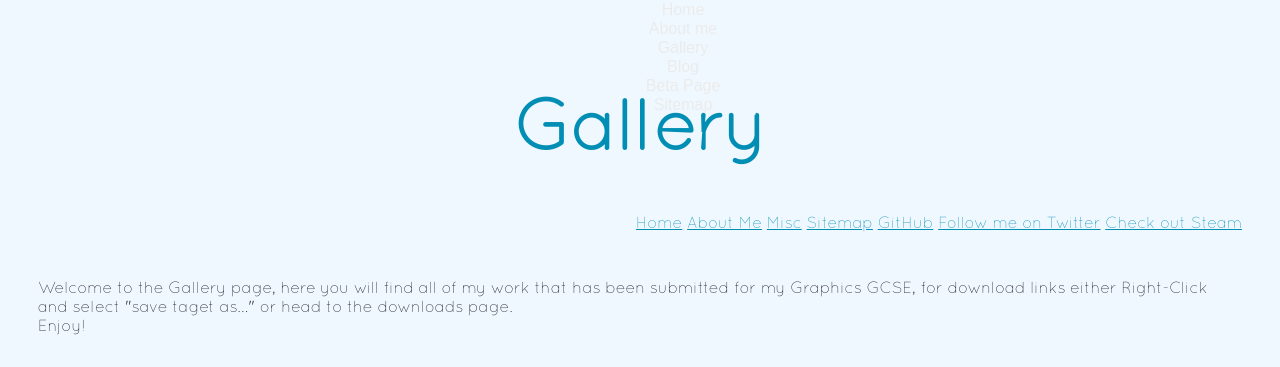
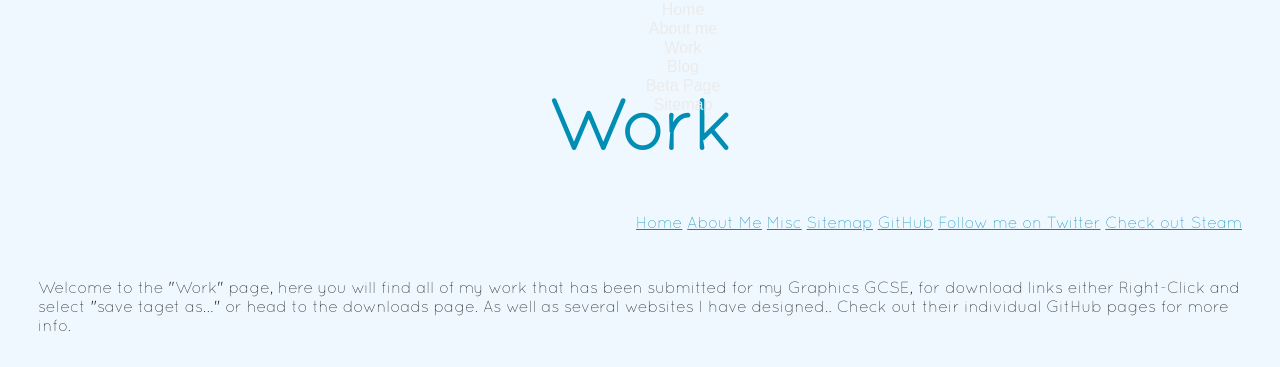
Before and after one commit to boffnoff/boffnoff.github.com, a Jekyll site: the page built from work.html, in a window 1280 px wide and 1006 px high, cut to the strip 0-367 px from the top of the window. Built offline with Jekyll 4.4.1, drawn with Linux system fonts in a browser that asks for light colours.

Commit message:
renamed 'gallery' to 'work' and updated links as well as added info ready for the 'work' page to display my other sites

```diff
--- a/_layouts/master.html
+++ b/_layouts/master.html
@@ -78,7 +78,7 @@
             <ul>
                 <li><a href='/index.html'>Home</a></li>
                 <li><a href='/about.html'>About me</a></li>
-                <li><a href='/gallery.html'>Gallery</a></li>
+                <li><a href='/work.html'>Work</a></li>
                 <li><a href='#blog'>Blog</a></li>
                 <li><a href='/beta/index.html'>Beta Page</a></li>
                 <li><a href='/sitemap.html'>Sitemap</a></li>
--- a/brand-test.html
+++ b/brand-test.html
@@ -23,7 +23,7 @@
             <ul>
                 <li><a href='/index.html'>Home</a></li>
                 <li><a href='/about.html'>About me</a></li>
-                <li><a href='#gallery'>Gallery</a></li>
+                <li><a href='/work.html'>Work</a></li>
                 <li><a href='#blog'>Blog</a></li>
                 <li><a href='/beta/index.html'>Beta Page</a></li>
                 <li><a href='/sitemap.html'>Sitemap</a></li>
--- a/gallery.html
+++ b/work.html
@@ -1,5 +1,5 @@
 ---
-title: Gallery
+title: Work
 layout: master
 ---
 <head>
@@ -12,14 +12,18 @@ layout: master
 <body>
 
 <p>
-    Welcome to the Gallery page, here you will find all of my work that has been submitted for my Graphics GCSE, for download links either Right-Click and select
-    "save taget as..." or head to the downloads page.
-       <br>
+    Welcome to the "Work" page, here you will find all of my work that has been submitted for my Graphics GCSE, for download links either Right-Click and select
+    "save taget as..." or head to the downloads page. As well as several websites I have designed.. Check out their individual GitHub pages for more info.
+ </p>
+
+<p>
     Enjoy!
 </p>
 
 <div  align="center" style="padding:5px;">
 
+
+<!-- Graphics Images -->
 
 <img src="gallery/badge_on_the_edge_poster.png" width="175" height="248" />
 <img src="gallery/radioactive_on_the_edge.png" width="175" height="248"/>
@@ -32,6 +36,7 @@ layout: master
 <img src="gallery/bird_poster_white.png" width="175" height="248"/>
 <img src="gallery/main_layout.png" width="175" height="248"/>
 
+
 </div>
 
 
```
